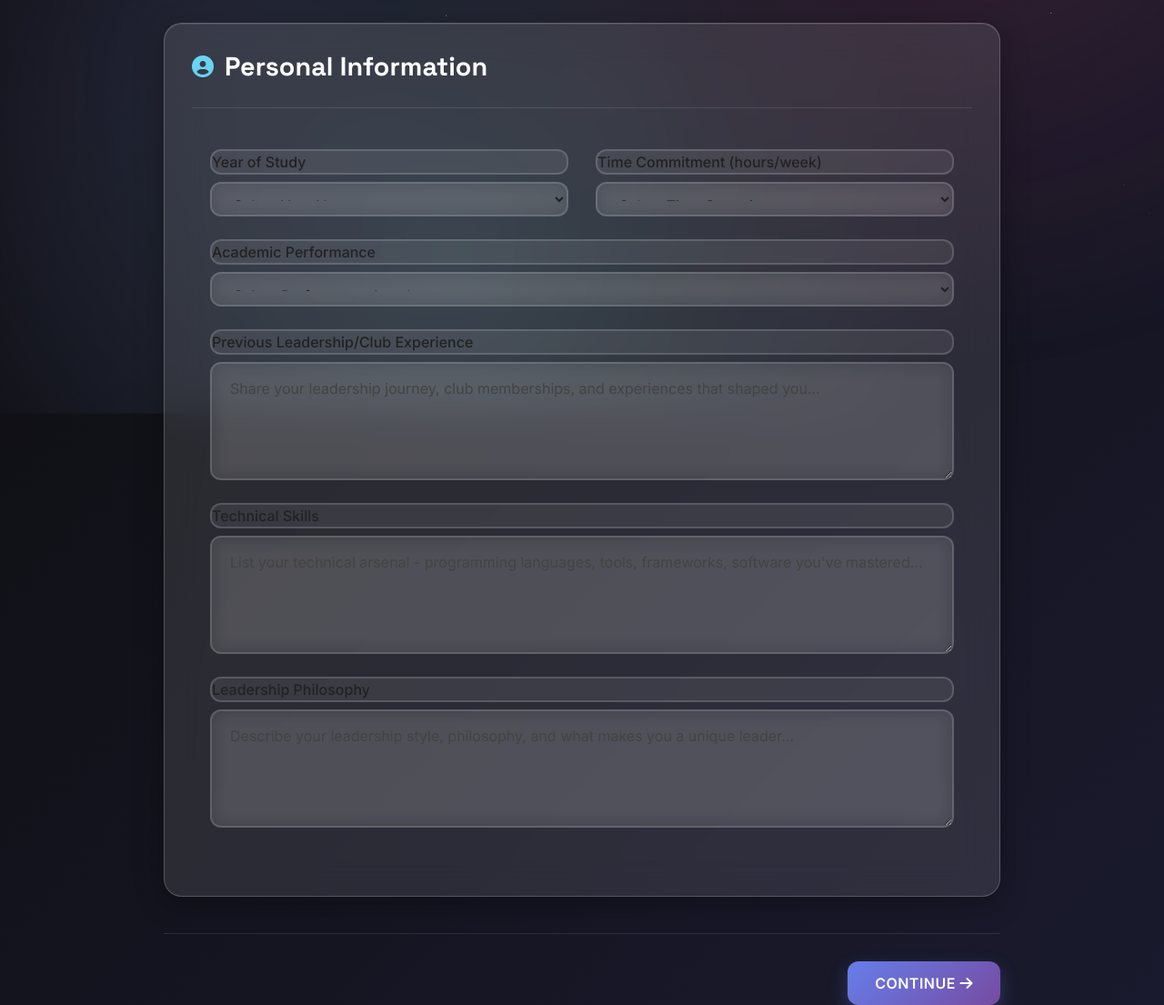
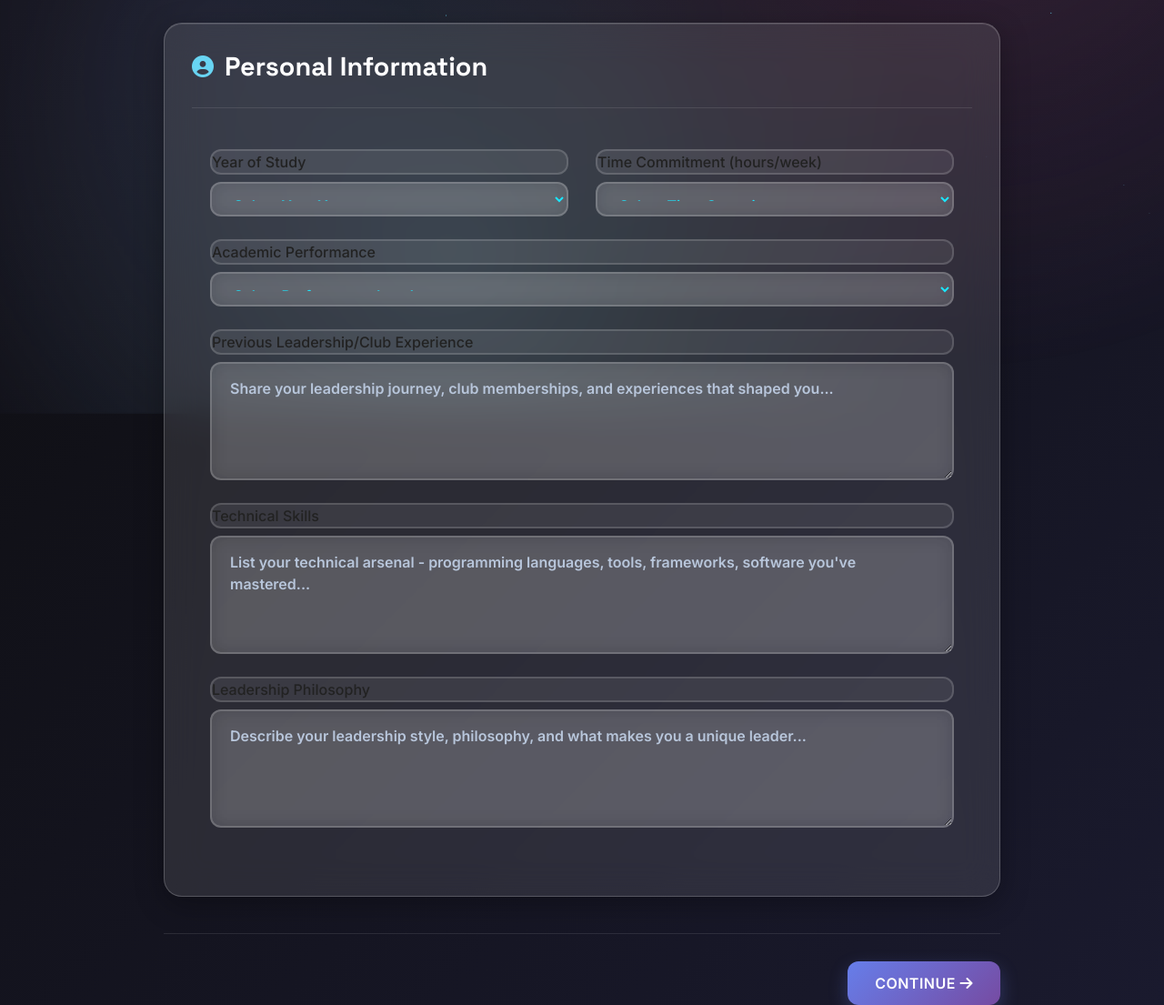
Before and after one commit to g-i-t-rudra/rudraweb, a Flask app: page /apply in a window 1280 px wide. Shown: the part 376-1481 px from the top of the page at 91% size. Run offline with Flask 2, Linux system fonts and the light colour scheme; the visitor is signed in with stand-in values (Sample User, id 1); data that the repository does not hold is empty; some libraries are stand-ins or nearby versions.

Commit message:
Samk Updates

```diff
--- a/templates/apply_position.html
+++ b/templates/apply_position.html
@@ -318,25 +318,41 @@
         }
 
         .form-control {
-            background: rgba(255, 255, 255, 0.08);
-            border: 2px solid rgba(255, 255, 255, 0.15);
+            /* Controls the background and text color of all input, select, textarea fields */
+            background: rgba(255, 255, 255, 0.13);
+            border: 2px solid rgba(255, 255, 255, 0.18);
             border-radius: 12px;
-            color: #222;
+            color: #1be7ff !important; /* Bright cyan for high contrast */
             padding: 15px 20px;
             font-size: 1rem;
             transition: all 0.3s ease;
             backdrop-filter: blur(10px);
+            font-weight: 600;
         }
 
         .form-control:focus {
-            background: rgba(255, 255, 255, 0.15);
+            background: rgba(255, 255, 255, 0.18);
             border-color: var(--rudra-blue);
             box-shadow: 0 0 0 3px rgba(104, 212, 242, 0.2);
             outline: none;
+            color: #1be7ff !important;
         }
 
         .form-control::placeholder {
-            color: #444;
+            color: #b8c6db; /* Lighter placeholder for contrast on dark bg */
+        /* Ensures select dropdown and selected option text is visible */
+        select.form-control, select.form-control option {
+            color: #1be7ff !important;
+            background: rgba(30, 30, 40, 0.98) !important;
+        }
+
+        /* Ensures label text is bright and readable */
+        label {
+            color: #fff !important;
+            font-weight: 700;
+            letter-spacing: 0.01em;
+            text-shadow: 0 1px 4px rgba(0,0,0,0.25);
+        }
         }
 
         label {
```
